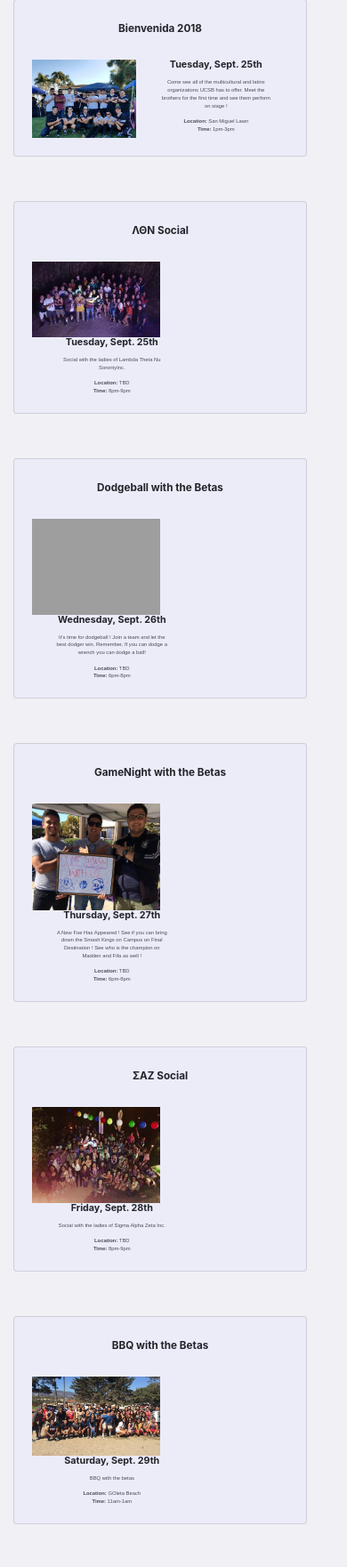
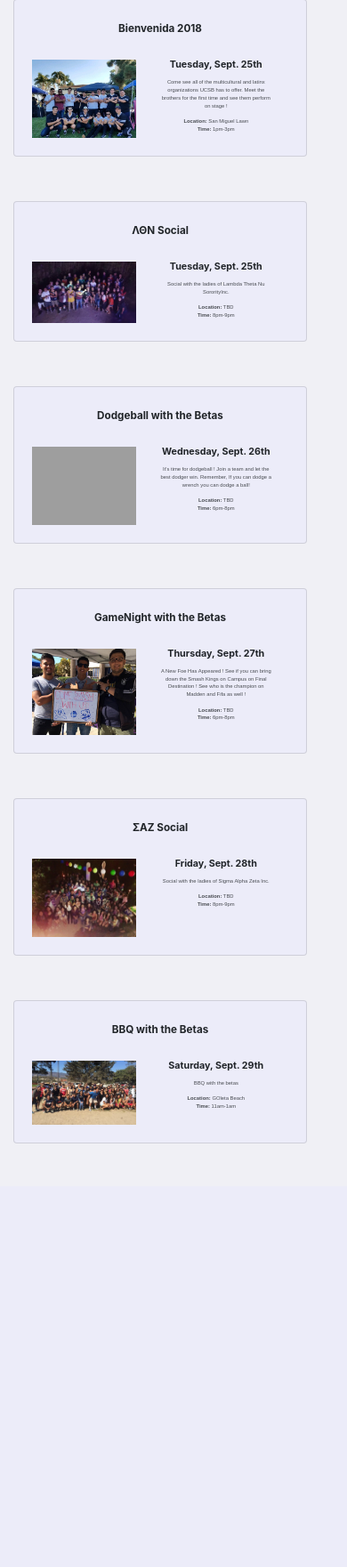
Before and after one commit to diegoperez03/BetasWebsite, a Django app: page /events/ in a window 390 px wide. Shown: the part 221-1982 px from the top of the page at 89% size. After the commit the page ends 1506 px from the top, so only its background shows below. Run offline with Django 3.2, Linux system fonts and the light colour scheme; some libraries are stand-ins or nearby versions; grey boxes are pictures that could not be loaded.

Commit message:
Events.html mobile ready

```diff
--- a/templates/events.html
+++ b/templates/events.html
@@ -100,7 +100,7 @@
                        <h6>ΛΘΝ Social</h6>
 
                        <div class="card-body">
-                        <div class ="float" style="width: 50%">
+                        <div class ="float wide">
                             <img class="image" src="{% static 'Stallion/events/fifth.jpg' %}" />
                           </div>
                           <div class ="float text-center" style="margin-left: 25px; width: 45%">
@@ -121,7 +121,7 @@
                        <h6>Dodgeball with the Betas</h6>
 
                        <div class="card-body">
-                        <div class ="float" style="width: 50%">
+                        <div class ="float wide" >
                             <img class="image" src="{% static 'Stallion/events/second.jpg' %}" />
                           </div>
                           <div class ="float text-center" style="margin-left: 25px; width: 45%">
@@ -144,7 +144,7 @@
                        <h6>GameNight with the Betas</h6>
 
                        <div class="card-body">
-                        <div class ="float" style="width: 50%">
+                        <div class ="float wide">
                             <img class="image" src="{% static 'Stallion/events/third.png' %}" />
                           </div>
                           <div class ="float text-center" style="margin-left: 25px; width: 45%">
@@ -166,7 +166,7 @@
                        <h6>ΣΑΖ Social</h6>
 
                        <div class="card-body">
-                        <div class ="float" style="width: 50%">
+                        <div class ="float wide">
                             <img class="image" src="{% static 'Stallion/events/fourth.jpg' %}" />
                           </div>
                           <div class ="float text-center" style="margin-left: 25px; width: 45%">
@@ -188,7 +188,7 @@
                        <h6>BBQ with the Betas</h6>
 
                        <div class="card-body">
-                        <div class ="float" style="width: 50%">
+                        <div class ="float wide">
                             <img class="image" src="{% static 'Stallion/events/sixth.jpg' %}" />
                           </div>
                           <div class ="float text-center" style="margin-left: 25px; width: 45%">
```
